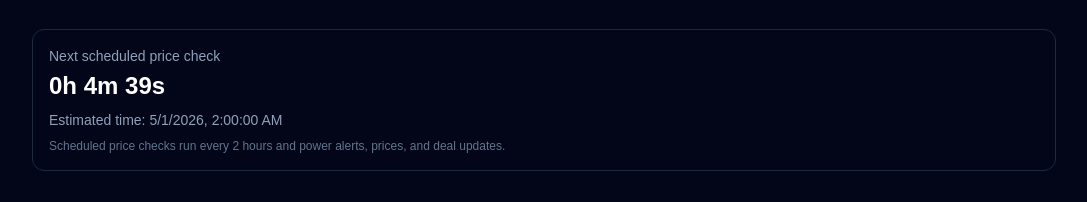
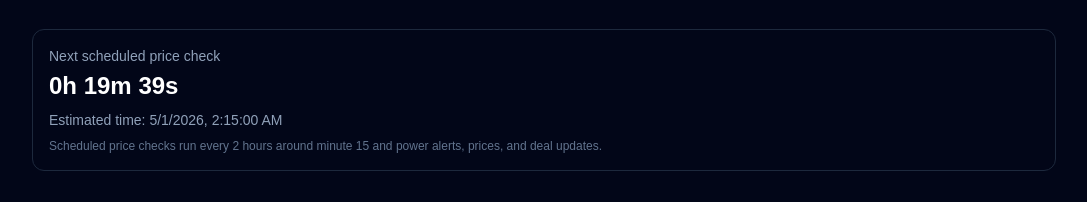
Before and after one commit to cordarrohiggins/steam-sale-watcher, a Next.js app: page /dashboard in a window 1280 px wide. Shown: the part 199-401 px from the top of the page, without its empty margins (96-1183 px from the left). Built offline with nearby package versions, Linux system fonts and the light colour scheme; no server answers.

Commit message:
More timing fixes

```diff
--- a/components/CheckCountdown.tsx
+++ b/components/CheckCountdown.tsx
@@ -11,21 +11,77 @@ type CheckCountdownProps = {
 function getNextTwoHourCheck(now: Date) {
   const next = new Date(now);
 
-  next.setUTCMinutes(0, 0, 0);
+  // GitHub Actions cron:
+  // 15 */2 * * *
+  // This means every even UTC hour at minute 15.
+  next.setUTCMinutes(15, 0, 0);
 
   while (next <= now || next.getUTCHours() % 2 !== 0) {
     next.setUTCHours(next.getUTCHours() + 1);
+    next.setUTCMinutes(15, 0, 0);
   }
 
   return next;
 }
 
 function getNextDailyHistoryCheck(now: Date) {
-  const next = new Date(now);
+  // GitHub Actions daily cron should be:
+  // 20 20 * * *
+  // timezone: America/New_York
+  //
+  // This function calculates the next 8:20 PM Eastern time.
+  const easternFormatter = new Intl.DateTimeFormat("en-US", {
+    timeZone: "America/New_York",
+    year: "numeric",
+    month: "2-digit",
+    day: "2-digit",
+    hour: "2-digit",
+    minute: "2-digit",
+    second: "2-digit",
+    hour12: false,
+  });
 
-  next.setUTCHours(24, 0, 0, 0);
+  const parts = easternFormatter.formatToParts(now);
 
-  return next;
+  const getPart = (type: string) =>
+    Number(parts.find((part) => part.type === type)?.value);
+
+  const easternYear = getPart("year");
+  const easternMonth = getPart("month");
+  const easternDay = getPart("day");
+  const easternHour = getPart("hour");
+  const easternMinute = getPart("minute");
+
+  const hasPassedToday =
+    easternHour > 20 || (easternHour === 20 && easternMinute >= 20);
+
+  const targetEasternDate = new Date(
+    Date.UTC(easternYear, easternMonth - 1, easternDay + (hasPassedToday ? 1 : 0), 20, 20, 0)
+  );
+
+  // Convert the intended Eastern wall-clock time into the user's real Date.
+  const offsetFormatter = new Intl.DateTimeFormat("en-US", {
+    timeZone: "America/New_York",
+    timeZoneName: "shortOffset",
+  });
+
+  const offsetPart = offsetFormatter
+    .formatToParts(targetEasternDate)
+    .find((part) => part.type === "timeZoneName")?.value;
+
+  const match = offsetPart?.match(/GMT([+-]\d{1,2})/);
+  const offsetHours = match ? Number(match[1]) : -4;
+
+  return new Date(
+    Date.UTC(
+      easternYear,
+      easternMonth - 1,
+      easternDay + (hasPassedToday ? 1 : 0),
+      20 - offsetHours,
+      20,
+      0
+    )
+  );
 }
 
 function formatTimeRemaining(milliseconds: number) {
@@ -58,13 +114,22 @@ export default function CheckCountdown({ type }: CheckCountdownProps) {
 
   const title =
     type === "daily-history"
-      ? "Next daily history point"
+      ? "Next daily digest"
       : "Next scheduled price check";
 
   const description =
     type === "daily-history"
-      ? "Price history saves one shared point per tracked game each UTC day."
-      : "Scheduled price checks run every 2 hours and power alerts, prices, and deal updates.";
+      ? "Daily digest runs around 8:20 PM Eastern. GitHub Actions may start a few minutes late."
+      : "Scheduled price checks run every 2 hours around minute 15 and power alerts, prices, and deal updates.";
+
+  const estimatedTime =
+    type === "daily-history"
+      ? nextCheck.toLocaleString("en-US", {
+          timeZone: "America/New_York",
+          dateStyle: "medium",
+          timeStyle: "short",
+        }) + " ET"
+      : nextCheck.toLocaleString();
 
   return (
     <div className="rounded-xl border border-slate-800 bg-slate-950 p-4">
@@ -75,7 +140,7 @@ export default function CheckCountdown({ type }: CheckCountdownProps) {
       </p>
 
       <p className="mt-2 text-sm text-slate-400">
-        Estimated time: {nextCheck.toLocaleString()}
+        Estimated time: {estimatedTime}
       </p>
 
       <p className="mt-2 text-xs text-slate-500">{description}</p>
```
